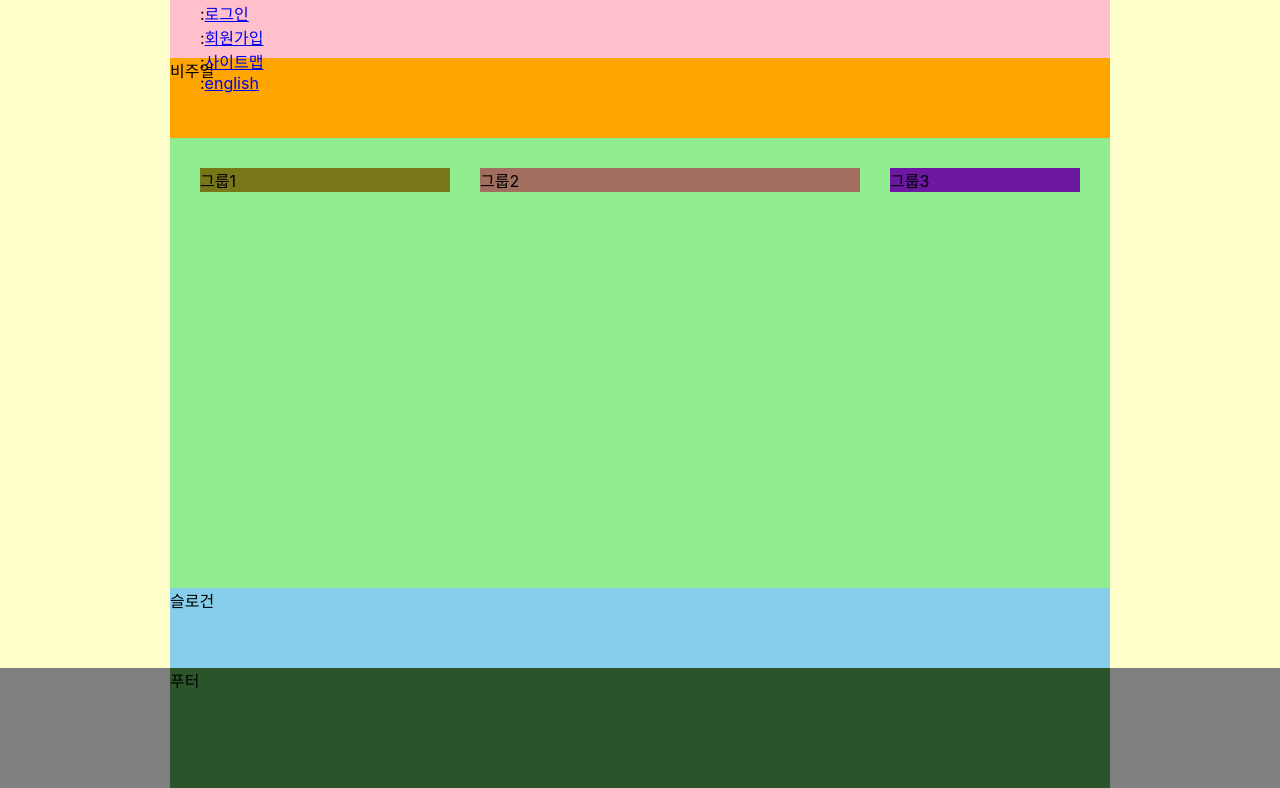
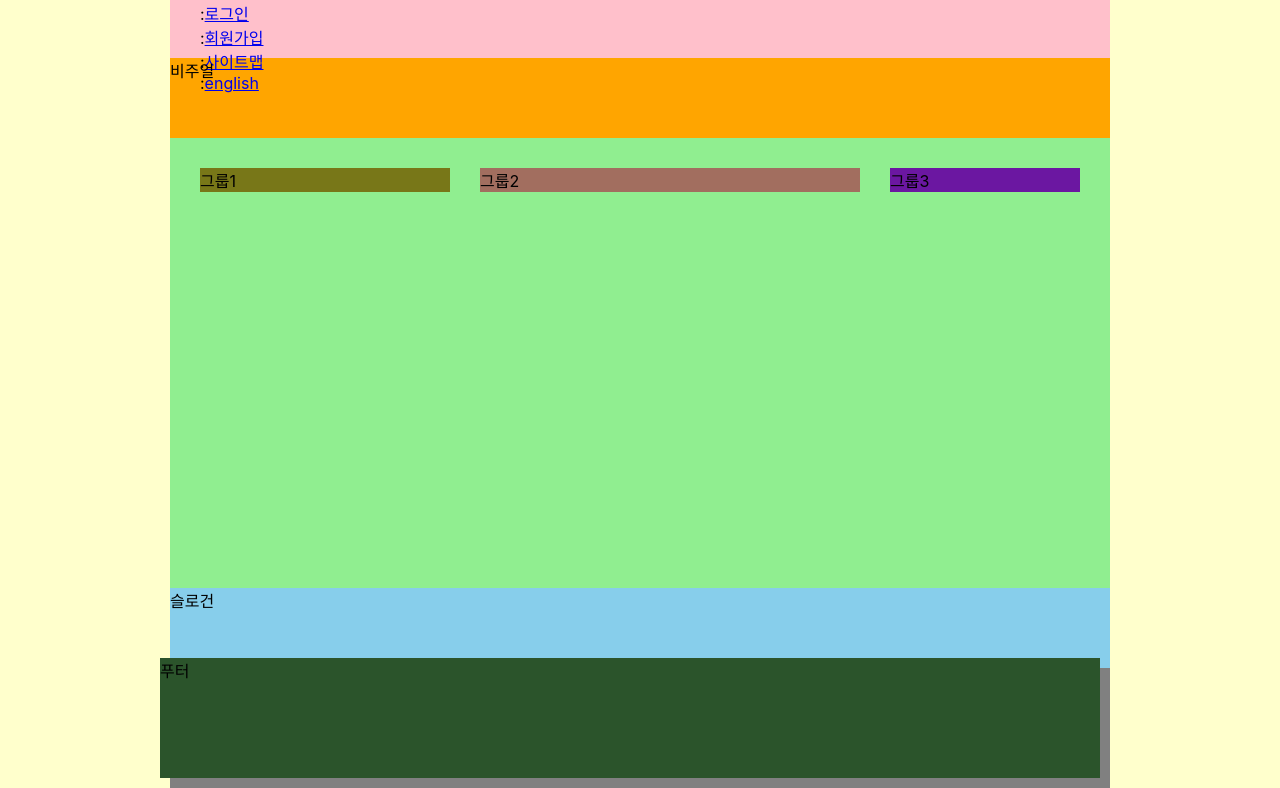
Before and after one commit to MIINII/HTML5, a website: page index.html in a window 1280 px wide. Shown: the part 62-850 px from the top of the page. Drawn offline with Linux system fonts and the light colour scheme; a web font is replaced by a local one.

Commit message:
:lipstick: position으로 그림자 만들어보기

```diff
--- a/styles/style.css
+++ b/styles/style.css
@@ -77,8 +77,13 @@ body {
 /* footer */
 .footer {
   background: gray;
+  width: 940px;
+  margin: 0 auto;
 }
 .footer-inner {
   height: 15vh;
   background-color: rgb(43, 84, 43);
+  position: relative;
+  top: -10px;
+  left: -10px;
 }
```
